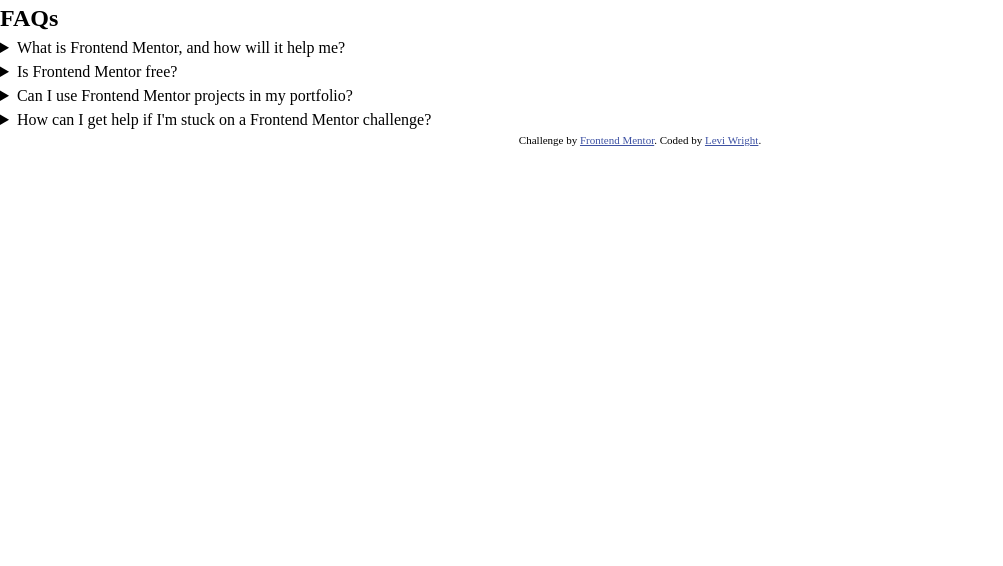
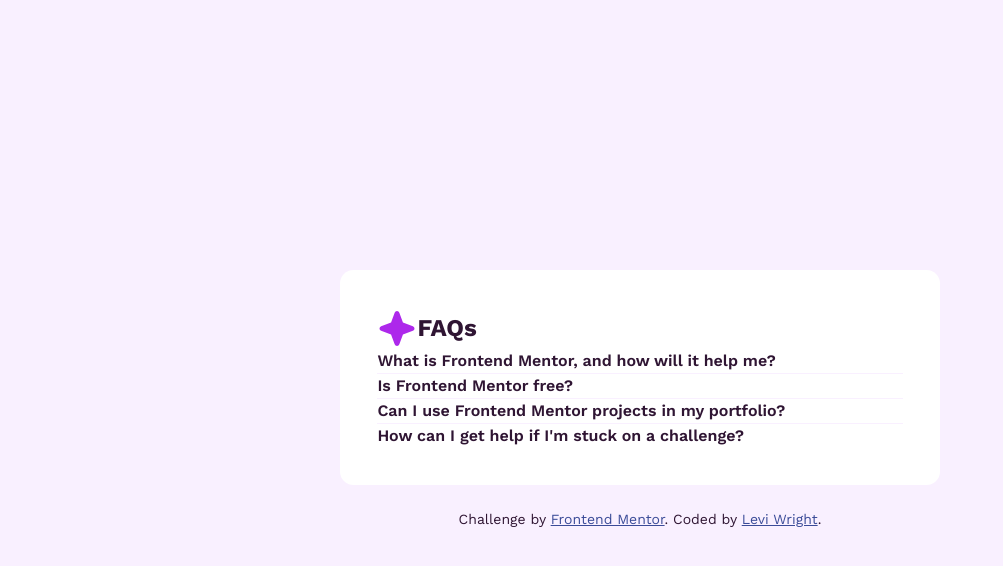
Before and after one commit to law973/faq-accordion, a website: page index.html in a window 1280 px wide. Shown: the whole page, without its empty margins (0-1003 px from the left). Drawn offline with nearby package versions, Linux system fonts and the light colour scheme; files that its build step writes are made by us from their sources.

Commit message:
continued styling card

```diff
--- a/index.html
+++ b/index.html
@@ -11,8 +11,9 @@
 </head>
 <body>
   <main>
+    <!-- FAQs Card -->
     <article class="card">
-      <h1>FAQs</h1>
+      <h1><img src="./assets/images/icon-star.svg"> <span>FAQs</span></h1>
       <!-- FAQ #1 -->
       <details>
         <summary>What is Frontend Mentor, and how will it help me?</summary>
@@ -40,7 +41,7 @@
       </details>
       <!-- FAQ #4 -->
       <details>
-        <summary>How can I get help if I'm stuck on a Frontend Mentor challenge?</summary>
+        <summary>How can I get help if I'm stuck on a challenge?</summary>
         <p>
           The best place to get help is inside Frontend Mentor's Discord community. There's a help
           channel where you can ask questions and seek support from other community members.
@@ -48,6 +49,7 @@
       </details>
     </article>
   </main>
+  <!-- Attribution -->
   <footer class="attribution">
     Challenge by <a rel="noreferrer" href="https://www.frontendmentor.io" target="_blank" title="Frontend Mentor Home Page"><span class="sr-only">(Opens in a new tab)</span>Frontend Mentor</a>.
     Coded by <a rel="noreferrer" href="https://github.com/law973" target="_blank" title="GitHub Profile"><span class="sr-only">(Opens in a new tab)</span>Levi Wright</a>.
--- a/scss/_attribution.scss
+++ b/scss/_attribution.scss
@@ -1,8 +1,13 @@
 .attribution {
-    font-size: 0.688rem;
+    color: var(--dark-purple);
+    font-size: clamp(0.688rem, 2.7vw, 0.875rem);
     text-align: center;
 
     a {
-        color: var(--dusky-blue);
+        color: var(--attribution-blue);
+
+        &:hover, &:focus {
+            color: var(--dark-purple);
+        }
     }
 }
--- a/scss/_card.scss
+++ b/scss/_card.scss
@@ -1,4 +1,16 @@
 .card {
     background-color: var(--white);
-    // width: clamp (x, 0.872vw, x);
+    border-radius: clamp(7px, 1.05vw, 15px);
+    width: clamp(17.5rem, 87.2vw, 37.5rem);
+    padding: clamp(25px, 2.92vw, 42px);
 }
+
+h1 {
+    align-items: center;
+    display: flex;
+
+    span {
+        color: var(--dark-purple);
+        font-weight: 700;
+    }
+}
--- /dev/null
+++ b/scss/_details.scss
@@ -0,0 +1,27 @@
+details {
+    summary {
+        color: var(--dark-purple);
+        cursor: pointer;
+        font-weight: 600;
+
+        &:first-of-type {
+            list-style-type: none;
+        }
+
+        &::-webkit-details-marker {
+            display: none;
+        }
+
+        &:hover, &:focus {
+            color: var(--bright-purple);
+        }
+    }
+
+    p {
+        color: var(--grayish-purple);
+    }
+
+    ~ details {
+        border-top: 1px solid var(--light-pink);
+    }
+}
--- a/scss/_reset.scss
+++ b/scss/_reset.scss
@@ -6,7 +6,20 @@
     margin: 0;
 }
 
+html {
+    height: 100%;
+}
+
 body {
+    align-items: center;
+    background-color: var(--light-pink);
+    display: flex;
+    flex-direction: column;
+    font-family: $font-stack;
+    gap: 1.5rem;
+    justify-content: center;
+    min-height: 100%;
+
     line-height: 1.5;
     -webkit-font-smoothing: antialiased;
 }
--- a/scss/_variables.scss
+++ b/scss/_variables.scss
@@ -1,7 +1,11 @@
+// Variables for font and colors
+$font-stack: 'Work Sans', sans-serif;
+
 :root {
+    --attribution-blue: hsl(229, 45%, 41%);
+    --bright-purple: hsl(281, 83%, 54%);
     --dark-purple: hsl(292, 42%, 14%);
-    --dusky-blue: hsl(228, 45%, 44%);
     --grayish-purple: hsl(292, 16%, 49%);
-    --light-pink: hsl(275, 100%, 97%);
+    --light-pink: hsl(276, 100%, 97%);
     --white: hsl(0, 0%, 100%)
 }
--- a/scss/main.scss
+++ b/scss/main.scss
@@ -1,7 +1,7 @@
 @font-face {
     font-display: swap;
     font-family: 'Work Sans';
-    src: url('./assets/fonts/WorkSans-VariableFont_wght.ttf');
+    src: url('../assets/fonts/WorkSans-VariableFont_wght.ttf');
 }
 
 // Import SCSS partials
@@ -9,4 +9,5 @@
 @import 'reset';
 @import 'screen-reader-only';
 @import 'card';
+@import 'details';
 @import 'attribution';
```
Also changed, not shown: css/compiled_style.css (added).
